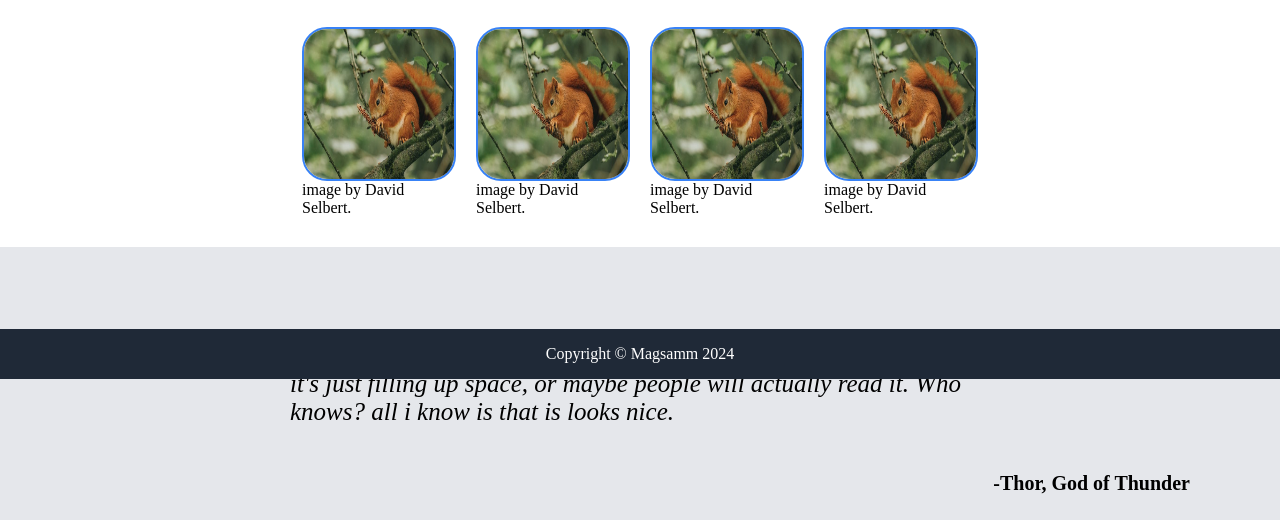
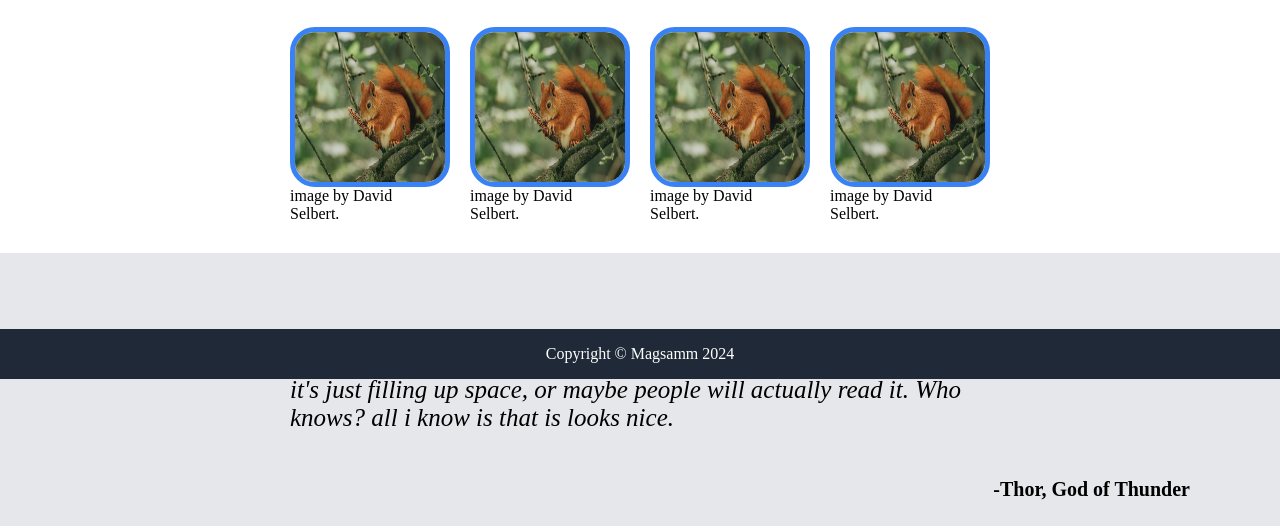
Before and after one commit to Magsamm/landing-page, a plain HTML site: page index.html in a window 1280 px wide. Shown: the part 421-952 px from the top of the page. Drawn offline with Linux system fonts and the light colour scheme.

Commit message:
tweak border of info img

```diff
--- a/style.css
+++ b/style.css
@@ -128,7 +128,7 @@ ul {
   display: flex;
   height: 150px;
   width: 150px;
-  border: 2px solid #3882f6;
+  border: 5px solid #3882f6;
   border-radius: 25px;
 
 }
@@ -139,9 +139,7 @@ ul {
 
 .quote {
   display: flex;
-  flex-direction: column;
-  align-items: center;
-
+  justify-content: center;
   flex: 1;
   background-color: #e5e7eb;
 }
@@ -164,7 +162,7 @@ span {
   font-size: 20px;
   font-style: normal;
   font-weight: bold;
-  flex-grow: 1;
+
 }
 
 .signup {
```
Also changed, not shown: index.html (+1 -1 lines).
